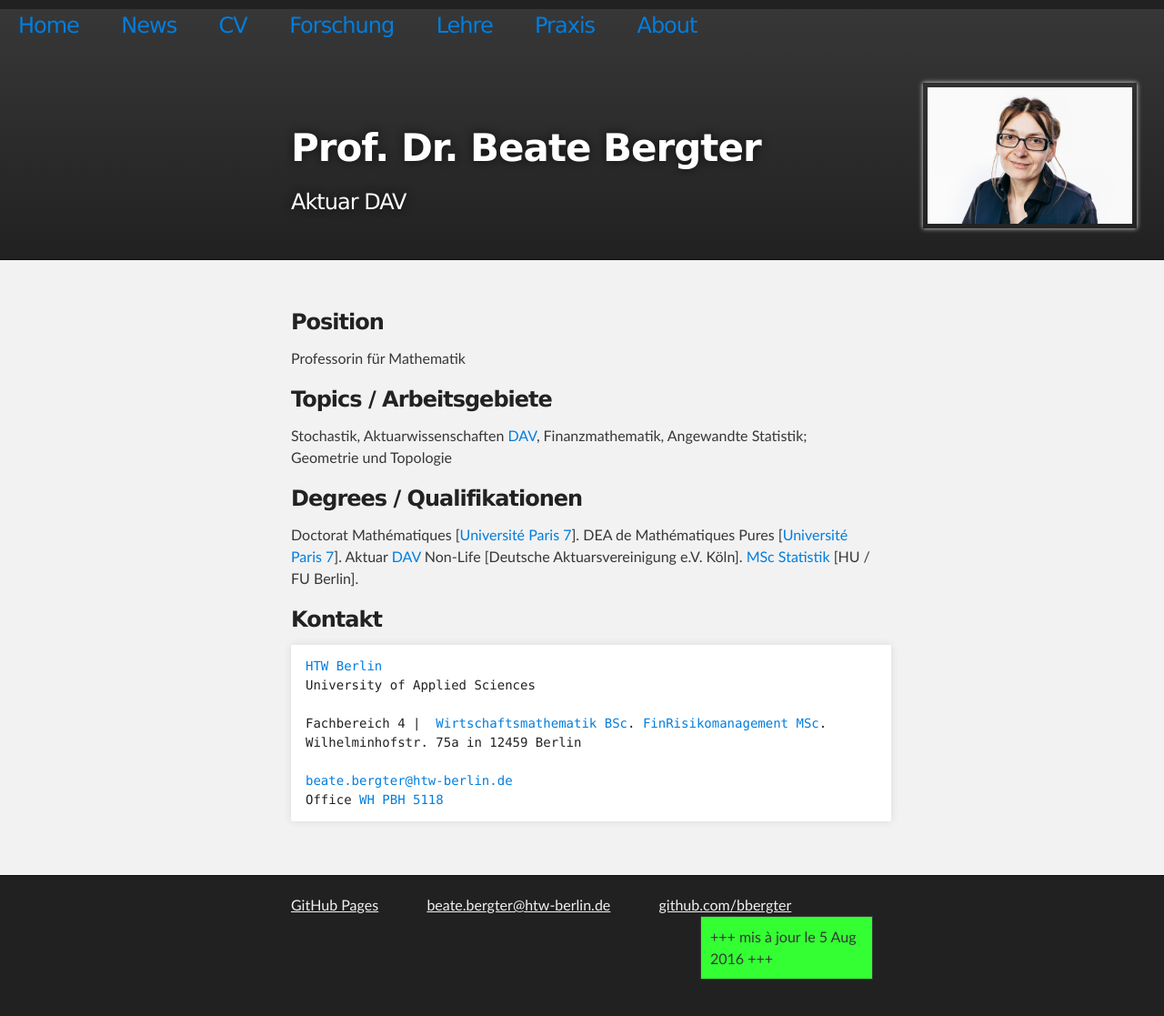
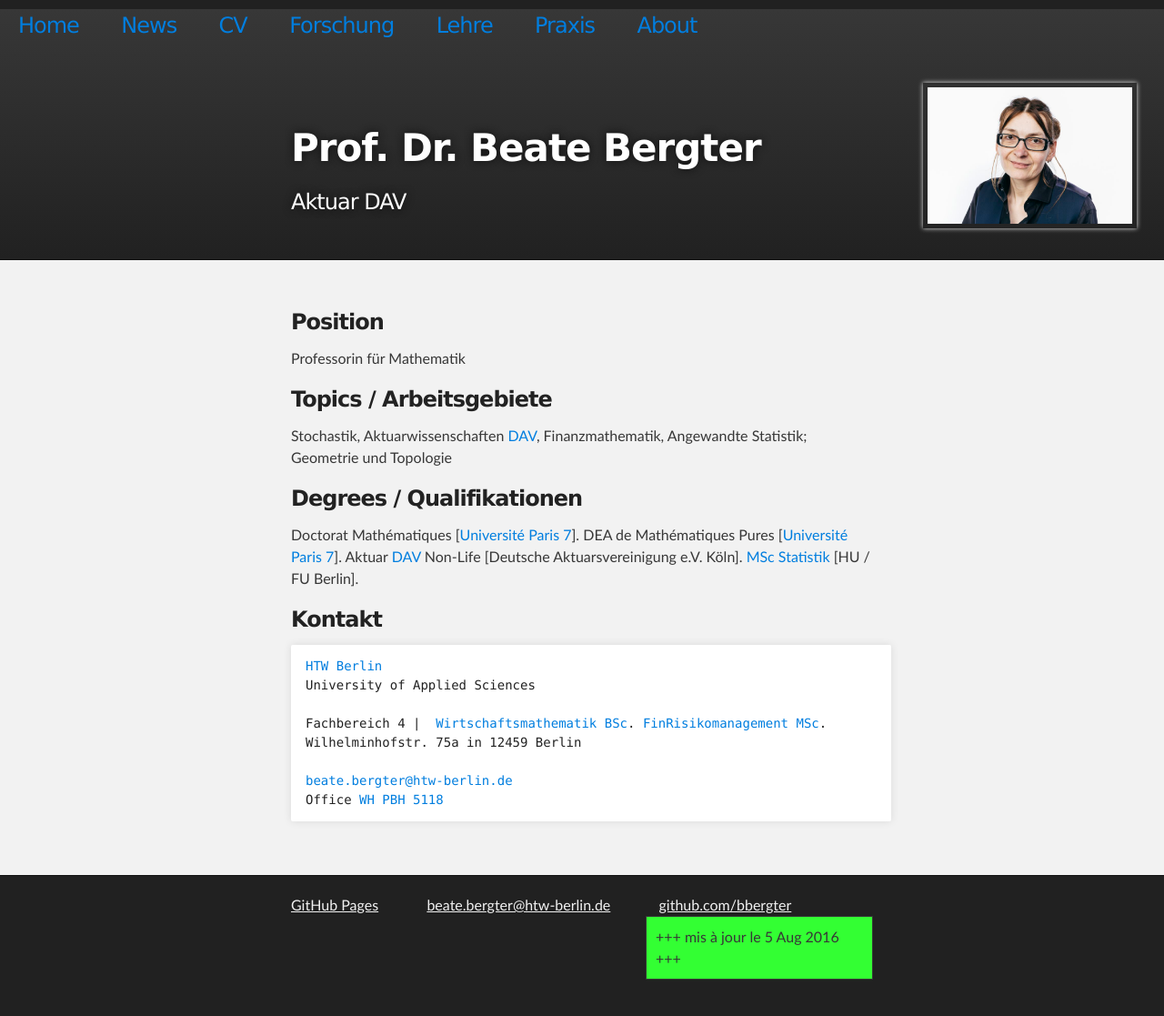
Before and after one commit to bbergter/bbergter, a Jekyll site: the page index.html, which Jekyll copies as it is, in a window 1280 px wide. Shown: the whole page at 91% size. Built offline with Jekyll 4.4.1, drawn with Linux system fonts in a browser that asks for light colours.

Commit message:
Update index.html

```diff
--- a/index.html
+++ b/index.html
@@ -101,7 +101,7 @@ Office <a href="http://youtu.be/cewuqc1zl4g" title="PBH" target="_blank">WH PBH
 
 <div align="right">
     <table height="10" border="1" cellpadding="1" cellspacing="1"
-      width="190">
+      width="250">
       <tbody>
         <tr>
            <td bgcolor="#33ff33" valign="top">
```
